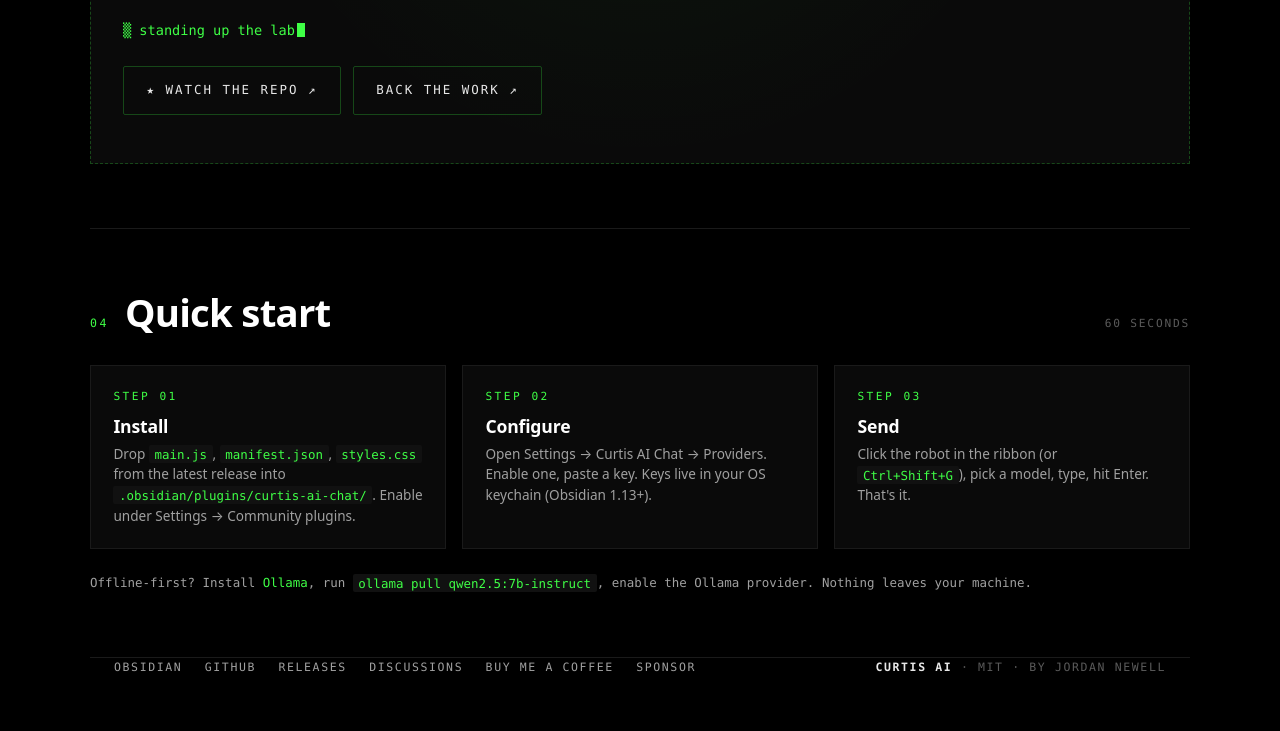
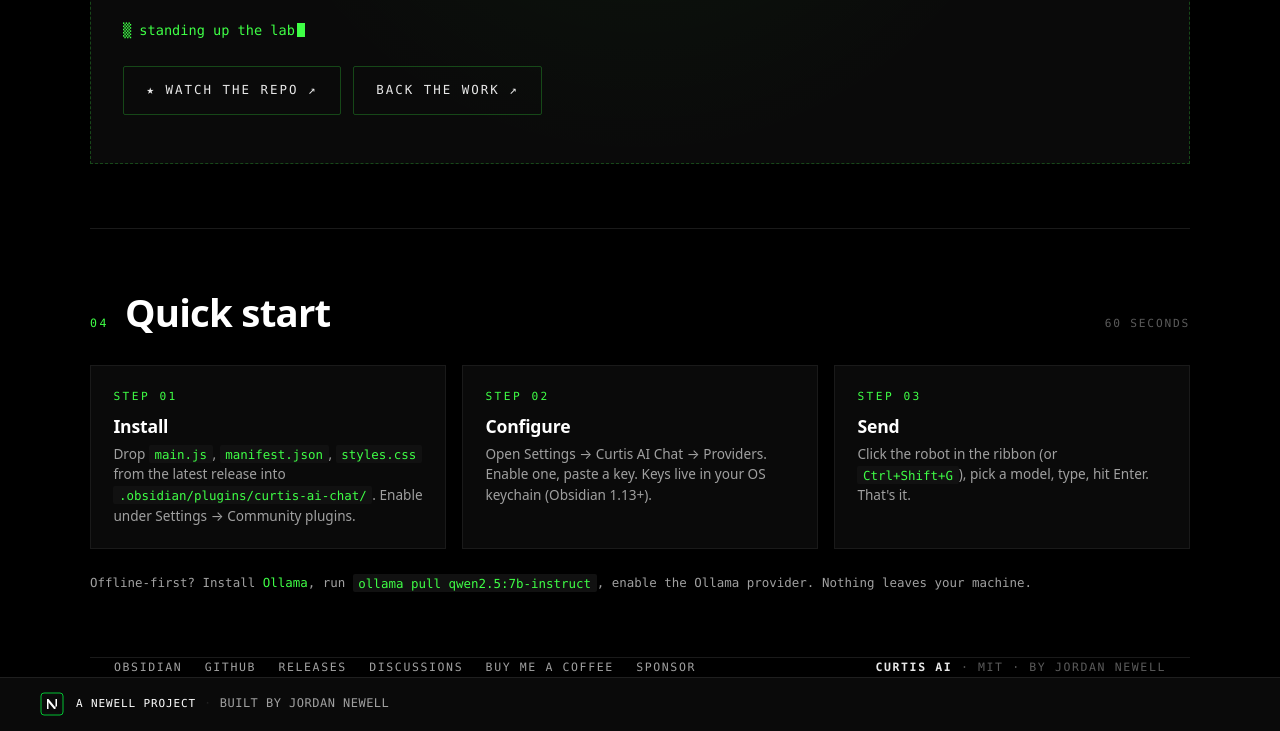
Before and after one commit to JordanNewell/curtis-ai-chat, a website: page docs/index.html in a window 1280 px wide. Shown: the part 2257-2988 px from the top of the page. Before the commit the page ends 2934 px from the top, so only its background shows below. Drawn offline with Linux system fonts and the light colour scheme.

Commit message:
chore(footer): add universal NEWELL footer with nmojibutton + brand attribution

```diff
--- a/docs/index.html
+++ b/docs/index.html
@@ -747,5 +747,91 @@
       <div class="copy"><b>Curtis AI</b> · MIT · by Jordan Newell</div>
     </div>
   </footer>
+<!--
+  NEWELL Universal Footer — drop-in component.
+  Paste before </body> on any page. Self-contained: inline CSS + SVG, no deps.
+-->
+<footer class="newell-footer">
+  <a href="https://jordannewell.com" class="newell-footer-link" aria-label="A NEWELL project — visit jordannewell.com" title="A NEWELL project">
+    <svg class="newell-footer-mark" viewBox="0 0 48 48" width="24" height="24" aria-hidden="true">
+      <rect x="2" y="2" width="44" height="44" rx="6" fill="#0A0A0A" stroke="#00FF41" stroke-width="1.5"/>
+      <rect x="6" y="6" width="36" height="36" rx="3" fill="#0A0A0A" stroke="#1F1F1F" stroke-width="0.5"/>
+      <path d="M 14 14 L 14 34 L 17 34 L 17 19 L 14 16 Z" fill="#FFFFFF"/>
+      <path d="M 31 34 L 31 31 L 17 14 L 14 14 L 14 17 L 28 34 Z" fill="#FFFFFF"/>
+      <path d="M 34 14 L 31 14 L 31 31 L 34 28 L 34 14 Z" fill="#FFFFFF"/>
+    </svg>
+    <span class="newell-footer-text">
+      <span class="newell-footer-project">A NEWELL project</span>
+      <span class="newell-footer-sep">·</span>
+      <span class="newell-footer-credit">Built by Jordan Newell</span>
+    </span>
+  </a>
+</footer>
+
+<style>
+  .newell-footer {
+    border-top: 1px solid #1F1F1F;
+    background: #0A0A0A;
+    padding: 14px 24px;
+    font-family: "JetBrains Mono", "SF Mono", Menlo, monospace;
+    font-size: 12px;
+    letter-spacing: 0.04em;
+    color: #A0A0A0;
+    margin-top: auto;
+  }
+  .newell-footer-link {
+    display: flex;
+    align-items: center;
+    gap: 12px;
+    text-decoration: none;
+    color: inherit;
+    max-width: 1200px;
+    margin: 0 auto;
+    transition: color 0.15s ease;
+  }
+  .newell-footer-link:hover {
+    color: #00FF41;
+  }
+  .newell-footer-mark {
+    flex-shrink: 0;
+    display: block;
+  }
+  .newell-footer-text {
+    display: inline-flex;
+    align-items: center;
+    gap: 8px;
+    flex-wrap: wrap;
+  }
+  .newell-footer-project {
+    color: #FFFFFF;
+    font-weight: 500;
+    letter-spacing: 0.08em;
+    text-transform: uppercase;
+    font-size: 11px;
+  }
+  .newell-footer-sep {
+    color: #1F1F1F;
+  }
+  .newell-footer-credit {
+    color: #A0A0A0;
+  }
+  .newell-footer-link:hover .newell-footer-project {
+    color: #00FF41;
+  }
+  @media (max-width: 600px) {
+    .newell-footer {
+      padding: 12px 16px;
+      font-size: 11px;
+    }
+    .newell-footer-link {
+      gap: 8px;
+    }
+    .newell-footer-mark {
+      width: 20px;
+      height: 20px;
+    }
+  }
+</style>
+
 </body>
 </html>
```
